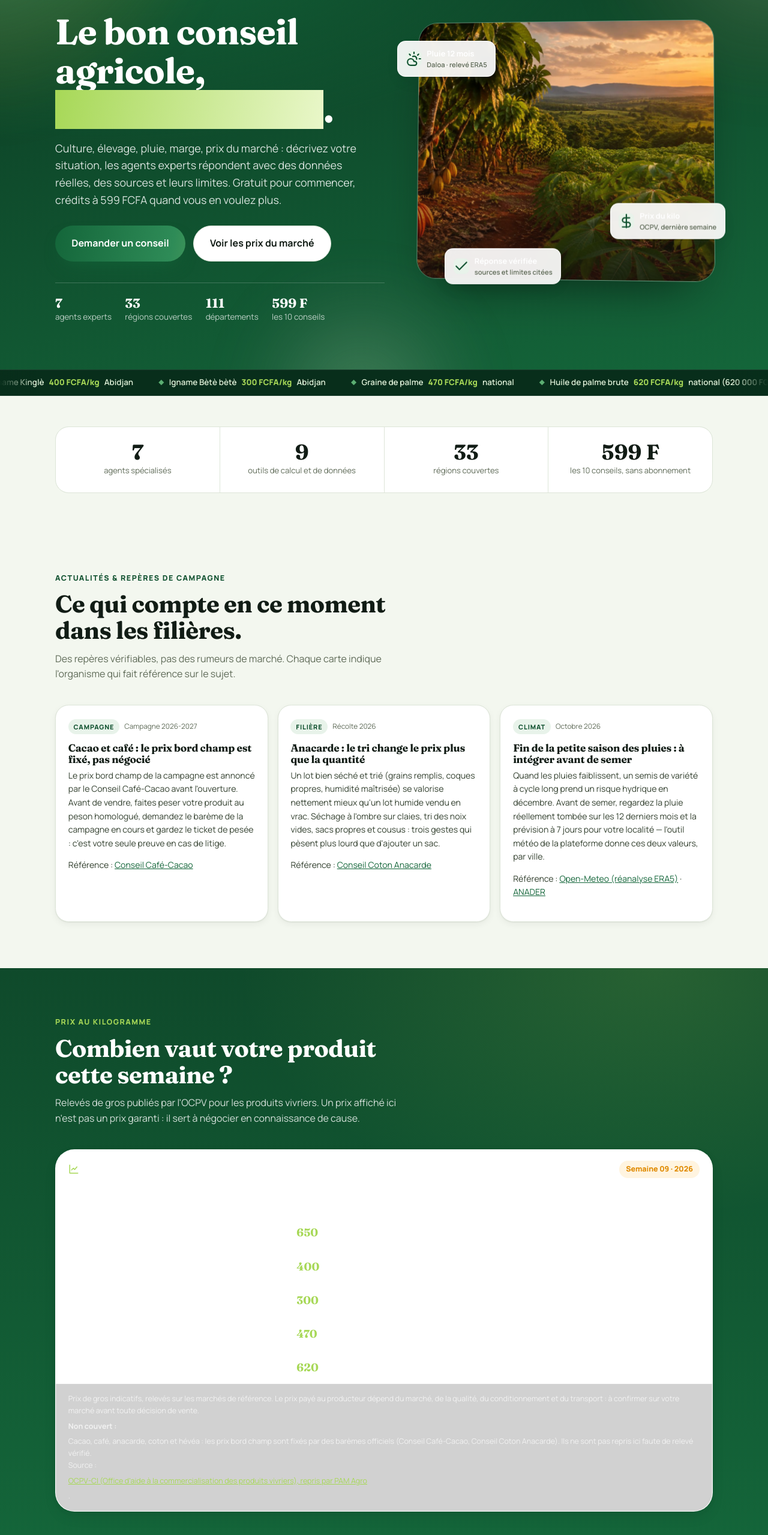
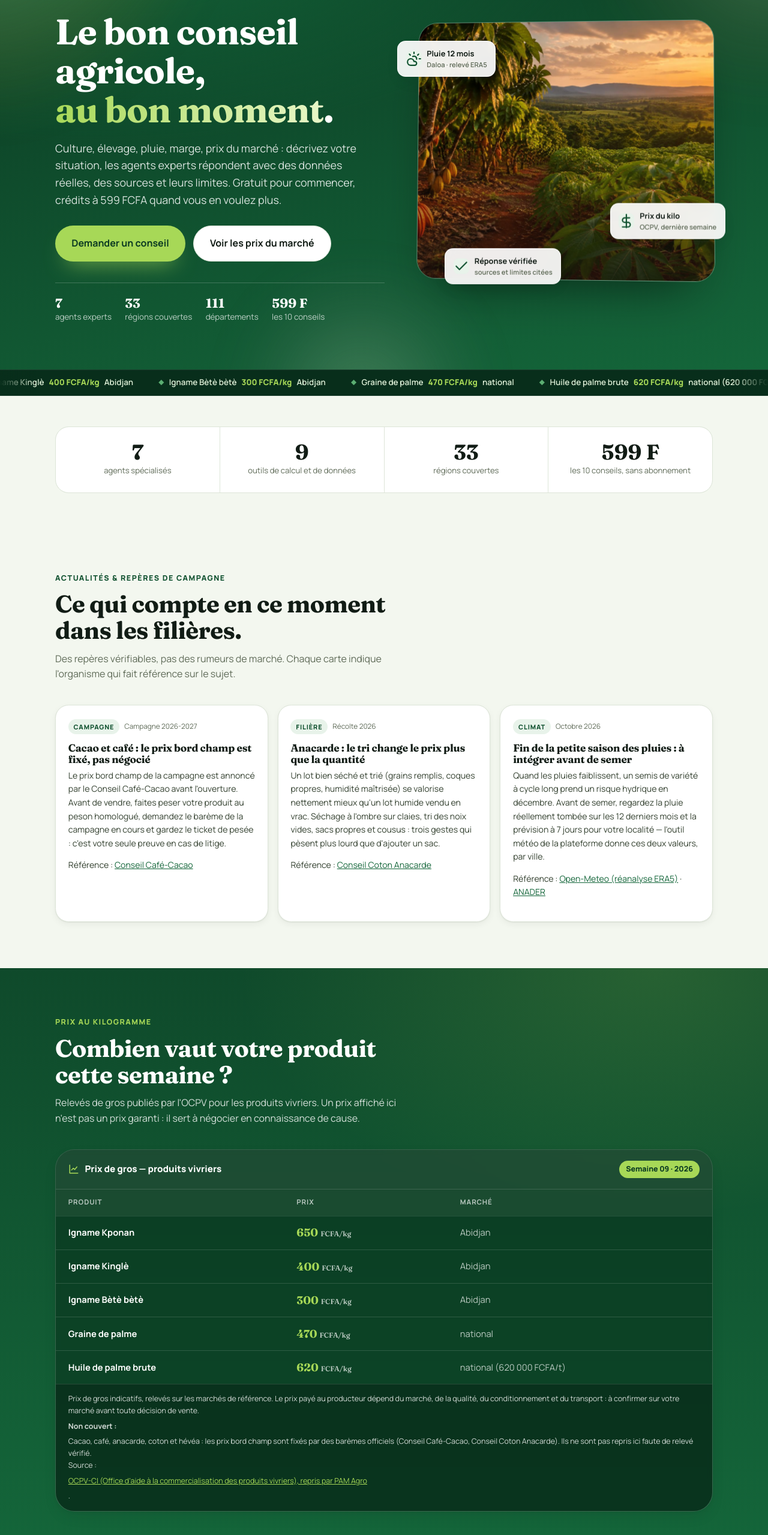
Before and after one commit to aicmaxter/agroguidci, a plain HTML site: page web/index.html in a window 1280 px wide. Shown: the part 203-2762 px from the top of the page at 60% size. Drawn offline with Linux system fonts and the light colour scheme.

Commit message:
Vitrine v5.1 : correctifs de contraste du bandeau vert (titre degrade en texte, pastilles lisibles, tableau des prix sur fond sombre) et prix epices

```diff
--- a/web/assets/site.css
+++ b/web/assets/site.css
@@ -753,3 +753,33 @@ body { background: #f3f7ef; }
 /* ----- étapes et agents en vert clair ----- */
 .steps .step { background: #fff; border-color: var(--green-tint); }
 .steps .step::before { color: var(--green-500); }
+
+/* --- correctifs de contraste du hero vert (v5.1) --- */
+.hero h1 .accent { background-image: linear-gradient(100deg, #a7d857 0%, #e9f7c9 100%); }
+.hero .float-chip { color: var(--ink); }
+.hero .float-chip small { color: var(--muted); }
+.hero .float-chip .ico { background: var(--green-soft); color: var(--green-800); }
+.hero .btn-primary { background: var(--lime); color: #0b3a22; box-shadow: 0 18px 36px -18px rgba(167, 216, 87, .8); }
+.hero .btn-primary:hover { background: #b9e76b; color: #0b3a22; }
+.hero .btn-ghost { background: rgba(255, 255, 255, .95); color: #0b3a22; border-color: transparent; }
+.hero .btn-ghost:hover { background: #fff; }
+
+/* le dégradé du titre doit rester un texte, pas un bloc : on rétablit le clip
+   (le raccourci `background` du bloc v5 avait réinitialisé background-clip) */
+.hero h1 .accent {
+  background-image: linear-gradient(100deg, #a7d857 0%, #e9f7c9 100%);
+  -webkit-background-clip: text;
+  background-clip: text;
+  -webkit-text-fill-color: transparent;
+  color: transparent;
+}
+
+/* le tableau des prix dans le bandeau vert doit être sombre, sinon texte clair sur fond blanc */
+.band-green .prix-panel { background: rgba(8, 46, 27, .55); backdrop-filter: blur(4px); }
+.band-green .prix-head { background: rgba(255, 255, 255, .07); }
+.band-green .prix-table th { background: rgba(255, 255, 255, .06); }
+.band-green .prix-table tbody tr:hover { background: rgba(255, 255, 255, .07); }
+.band-green .prix-table td { border-bottom-color: rgba(255, 255, 255, .14); }
+.band-green .prix-foot { background: rgba(0, 0, 0, .25); color: rgba(255, 255, 255, .82); }
+.band-green .prix-foot a { color: var(--lime); }
+.band-green .prix-week { background: var(--lime); color: #0b3a22; }
```
